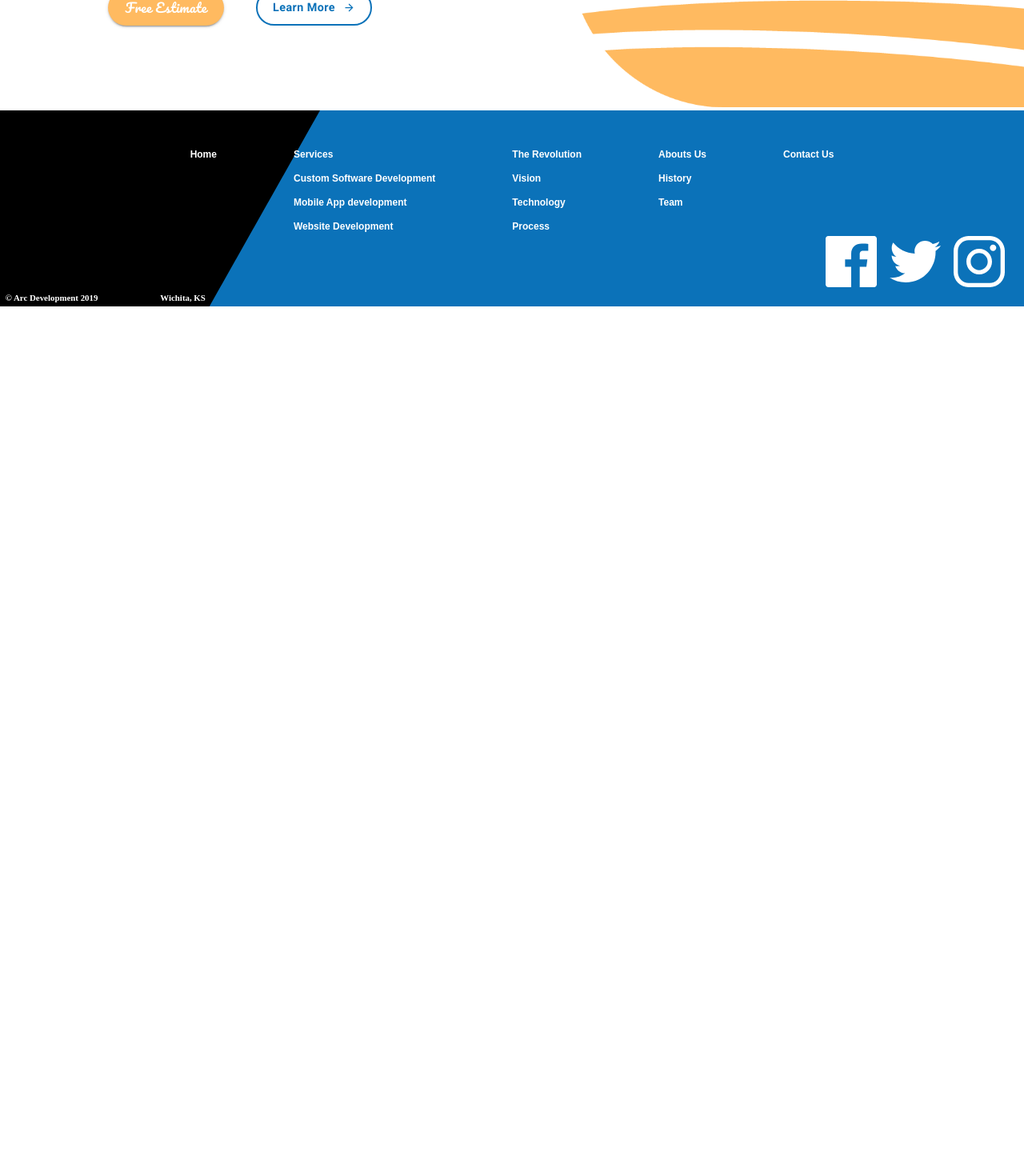
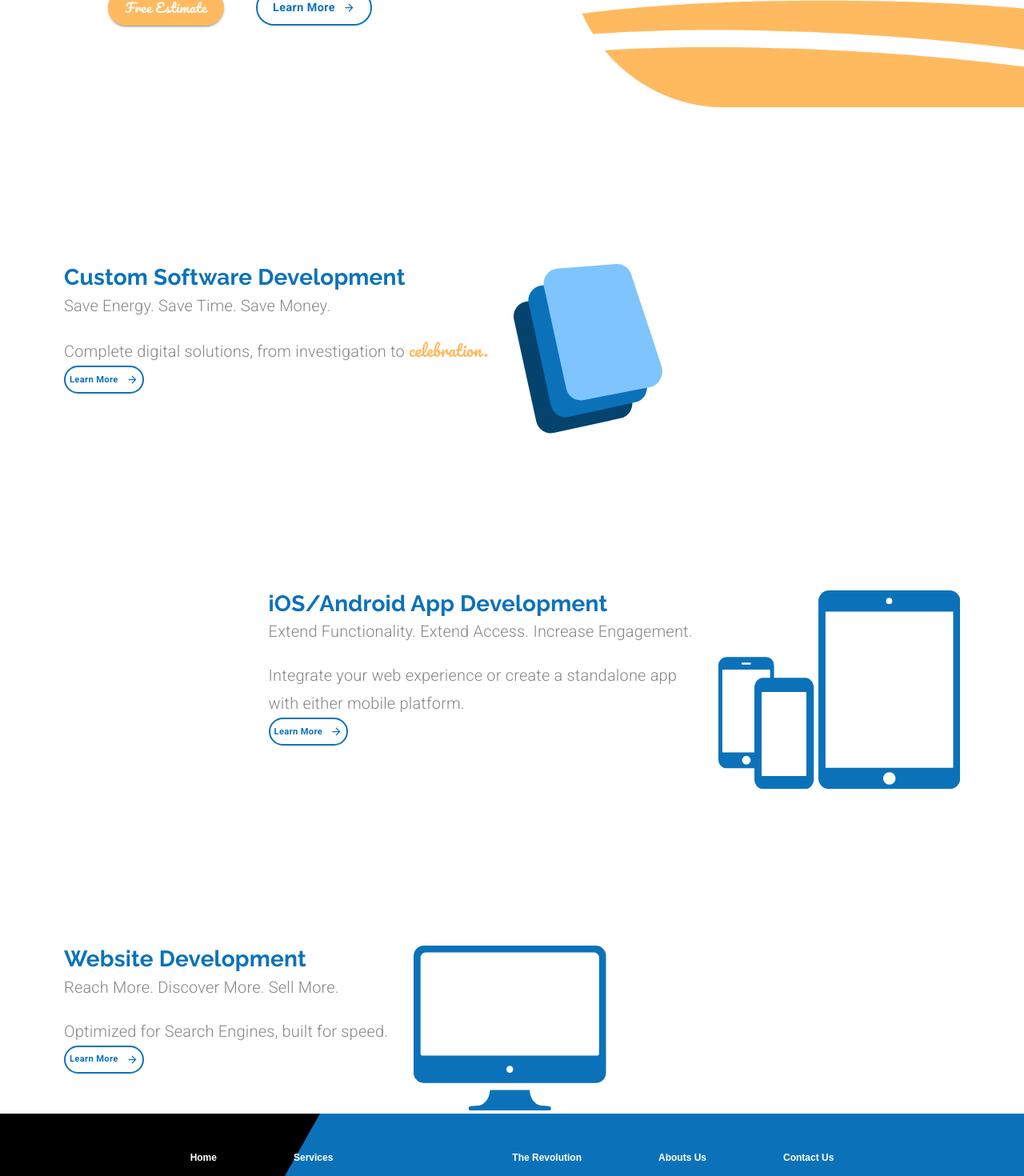
Before and after one commit to boostup/arcdevelopment, a React (Create React App) app: page / in a window 1280 px wide. Shown: the part 460-1930 px from the top of the page at 80% size. Before the commit the page ends 843 px from the top, so only its background shows below. Built offline with nearby package versions, Linux system fonts and the light colour scheme.

Commit message:
mobile + websites dev sections of landing page

```diff
--- a/src/components/LandingPage.jsx
+++ b/src/components/LandingPage.jsx
@@ -1,9 +1,20 @@
-import { Button, Grid, makeStyles, Typography } from "@material-ui/core";
+import {
+  Button,
+  Grid,
+  makeStyles,
+  Typography,
+  useMediaQuery,
+  useTheme,
+} from "@material-ui/core";
 import React from "react";
 import Lottie from "react-lottie";
 
 import animationData from "../animations/landinganimation/data";
 import ButtonArrow from "../components/ui/ButtonArrow";
+
+import { ReactComponent as CustomSoftwareIcon } from "../assets/customSoftwareIcon.svg";
+import { ReactComponent as MobileIcon } from "../assets/mobileIcon.svg";
+import { ReactComponent as WebsitesIcon } from "../assets/websitesIcon.svg";
 
 const useStyles = makeStyles((theme) => ({
   mainContainer: {
@@ -45,14 +56,8 @@
       backgroundColor: theme.palette.secondary.light,
     },
   },
-  learnMoreButton: {
-    borderColor: theme.palette.common.blue,
-    color: theme.palette.common.blue,
-    borderWidth: 2,
-    textTransform: "none",
-    borderRadius: 50,
-    fontFamily: "Roboto",
-    fontWeight: "bold",
+  learnMoreButtonHero: {
+    ...theme.typography.learnMoreButton,
     fontSize: "0.9rem",
     height: 45,
     width: 145,
@@ -61,10 +66,38 @@
     fill: theme.palette.common.blue,
     marginLeft: 10,
   },
+  servicesSection: {
+    marginTop: "12em",
+    [theme.breakpoints.down("sm")]: {
+      padding: 25,
+    },
+  },
+  learnMoreButton: {
+    ...theme.typography.learnMoreButton,
+    fontSize: "0.7rem",
+    height: 35,
+    padding: 5,
+    [theme.breakpoints.down("sm")]: {
+      marginBottom: "2em",
+    },
+  },
+  subtitle: { marginBottom: "1em" },
+  specialText: {
+    fontFamily: "Pacifico",
+    color: theme.palette.common.orange,
+  },
+  icon: {
+    marginLeft: "2em",
+    [theme.breakpoints.down("xs")]: {
+      marginLeft: "0em",
+    },
+  },
 }));
 
 export default function LandingPage() {
   const classes = useStyles();
+  const theme = useTheme();
+  const matchesSM = useMediaQuery(theme.breakpoints.down("sm"));
   const defaultOptions = {
     loop: true,
     autoplay: true,
@@ -77,6 +110,8 @@
   return (
     <Grid container direction="column" className={classes.mainContainer}>
       <Grid item>
+        {" "}
+        {/** HERO SECTION */}
         <Grid container direction="row" justify="flex-end" alignItems="center">
           <Grid item sm className={classes.hero}>
             <Typography align="center" variant="h2">
@@ -94,7 +129,10 @@
                 </Button>
               </Grid>
               <Grid item>
-                <Button variant="outlined" className={classes.learnMoreButton}>
+                <Button
+                  variant="outlined"
+                  className={classes.learnMoreButtonHero}
+                >
                   Learn More
                   <ButtonArrow
                     width={15}
@@ -110,6 +148,113 @@
           </Grid>
         </Grid>
       </Grid>
+      <Grid item>
+        {" "}
+        {/** SERVICES SECTION : Custom software */}
+        <Grid
+          container
+          direction="row"
+          className={classes.servicesSection}
+          justify={matchesSM ? "center" : undefined}
+        >
+          <Grid
+            item
+            style={{
+              marginLeft: matchesSM ? 0 : "5em",
+              textAlign: matchesSM ? "center" : undefined,
+            }}
+          >
+            <Typography variant="h4">Custom Software Development</Typography>
+            <Typography variant="subtitle1" className={classes.subtitle}>
+              Save Energy. Save Time. Save Money.
+            </Typography>
+            <Typography variant="subtitle1">
+              Complete digital solutions, from investigation to{" "}
+              <span className={classes.specialText}>celebration.</span>
+            </Typography>
+            <Button variant="outlined" className={classes.learnMoreButton}>
+              Learn More
+              <ButtonArrow width={15} height={15} className={classes.arrow} />
+            </Button>
+          </Grid>
+          <Grid item>
+            <CustomSoftwareIcon className={classes.icon} />
+          </Grid>
+        </Grid>
+      </Grid>
+
+      <Grid item>
+        {" "}
+        {/** SERVICES SECTION : Mobile apps development*/}
+        <Grid
+          container
+          direction="row"
+          className={classes.servicesSection}
+          justify={matchesSM ? "center" : "flex-end"}
+        >
+          <Grid
+            item
+            style={{
+              textAlign: matchesSM ? "center" : undefined,
+            }}
+          >
+            <Typography variant="h4">iOS/Android App Development</Typography>
+            <Typography variant="subtitle1" className={classes.subtitle}>
+              Extend Functionality. Extend Access. Increase Engagement.
+            </Typography>
+            <Typography variant="subtitle1">
+              Integrate your web experience or create a standalone app
+              {matchesSM ? " " : <br />}with either mobile platform.
+            </Typography>
+            <Button variant="outlined" className={classes.learnMoreButton}>
+              Learn More
+              <ButtonArrow width={15} height={15} className={classes.arrow} />
+            </Button>
+          </Grid>
+          <Grid
+            item
+            style={{
+              marginRight: matchesSM ? 0 : "5em",
+            }}
+          >
+            <MobileIcon className={classes.icon} />
+          </Grid>
+        </Grid>
+      </Grid>
+
+      <Grid item>
+        {" "}
+        {/** SERVICES SECTION : Website development */}
+        <Grid
+          container
+          direction="row"
+          className={classes.servicesSection}
+          justify={matchesSM ? "center" : undefined}
+        >
+          <Grid
+            item
+            style={{
+              marginLeft: matchesSM ? 0 : "5em",
+              textAlign: matchesSM ? "center" : undefined,
+            }}
+          >
+            <Typography variant="h4">Website Development</Typography>
+            <Typography variant="subtitle1" className={classes.subtitle}>
+              Reach More. Discover More. Sell More.
+            </Typography>
+            <Typography variant="subtitle1">
+              Optimized for Search Engines, built for speed.
+            </Typography>
+            <Button variant="outlined" className={classes.learnMoreButton}>
+              Learn More
+              <ButtonArrow width={15} height={15} className={classes.arrow} />
+            </Button>
+          </Grid>
+          <Grid item>
+            <WebsitesIcon className={classes.icon} />
+          </Grid>
+        </Grid>
+      </Grid>
     </Grid>
   );
 }
--- a/src/components/ui/theme.js
+++ b/src/components/ui/theme.js
@@ -2,6 +2,7 @@
 
 const arcBlue = "#0B72B9";
 const arcOrange = "#FFBA60";
+const arcGrey = "#868686";
 
 export const theme = createMuiTheme({
   palette: {
@@ -36,5 +37,25 @@
       color: arcBlue,
       lineHeight: 1.5,
     },
+    h4: {
+      fontFamily: "Raleway",
+      fontSize: "1.75rem",
+      color: arcBlue,
+      fontWeight: 700,
+    },
+    subtitle1: {
+      fontSize: "1.25rem",
+      color: arcGrey,
+      fontWeight: 300,
+    },
+    learnMoreButton: {
+      borderColor: arcBlue,
+      color: arcBlue,
+      borderWidth: 2,
+      textTransform: "none",
+      borderRadius: 50,
+      fontFamily: "Roboto",
+      fontWeight: "bold",
+    },
   },
 });
```
Also changed, not shown: src/assets/customSoftwareIcon.svg (renamed from src/assets/Custom Software Icon.svg), src/assets/websitesIcon.svg (renamed from src/assets/websiteIcon.svg).
